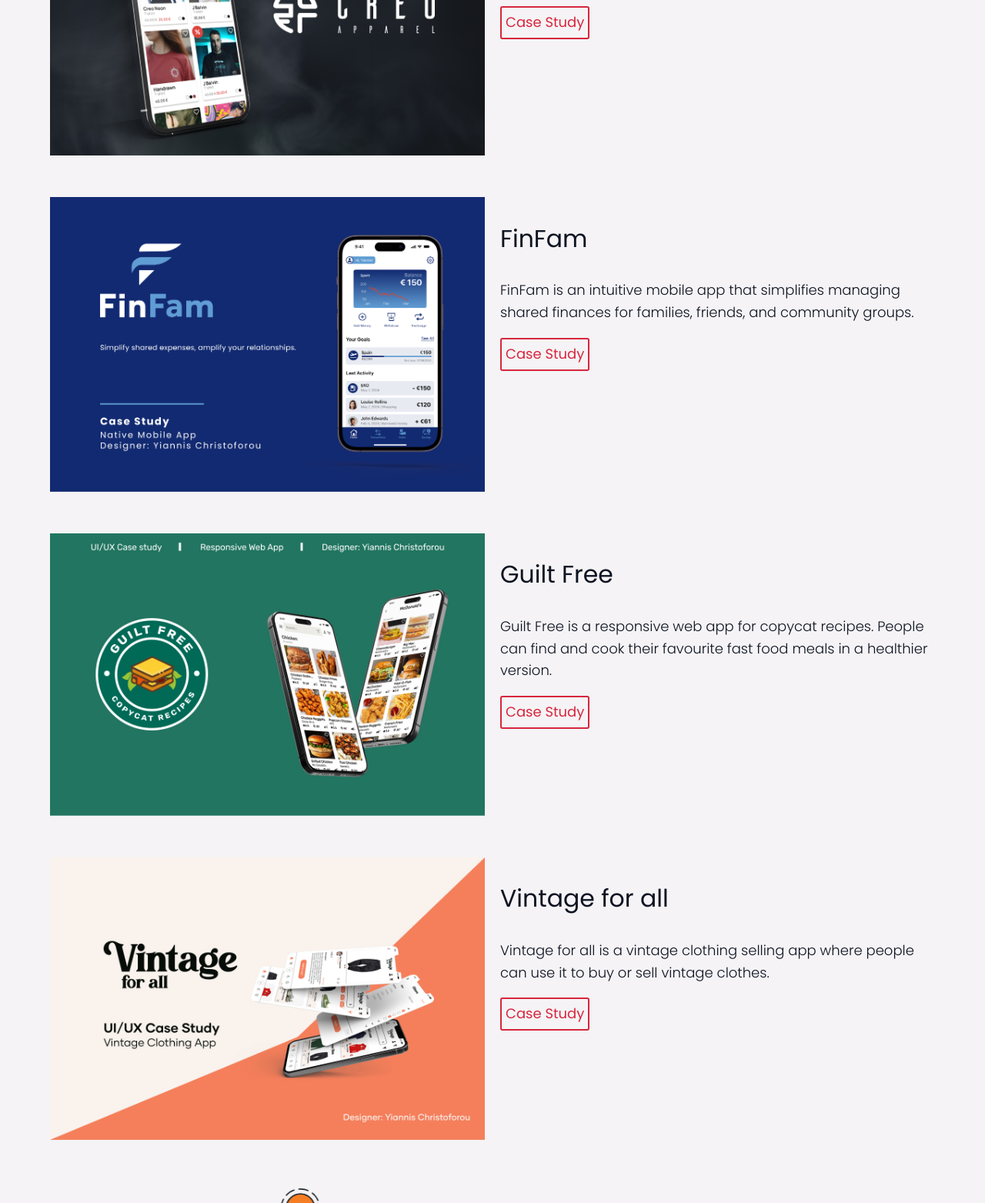
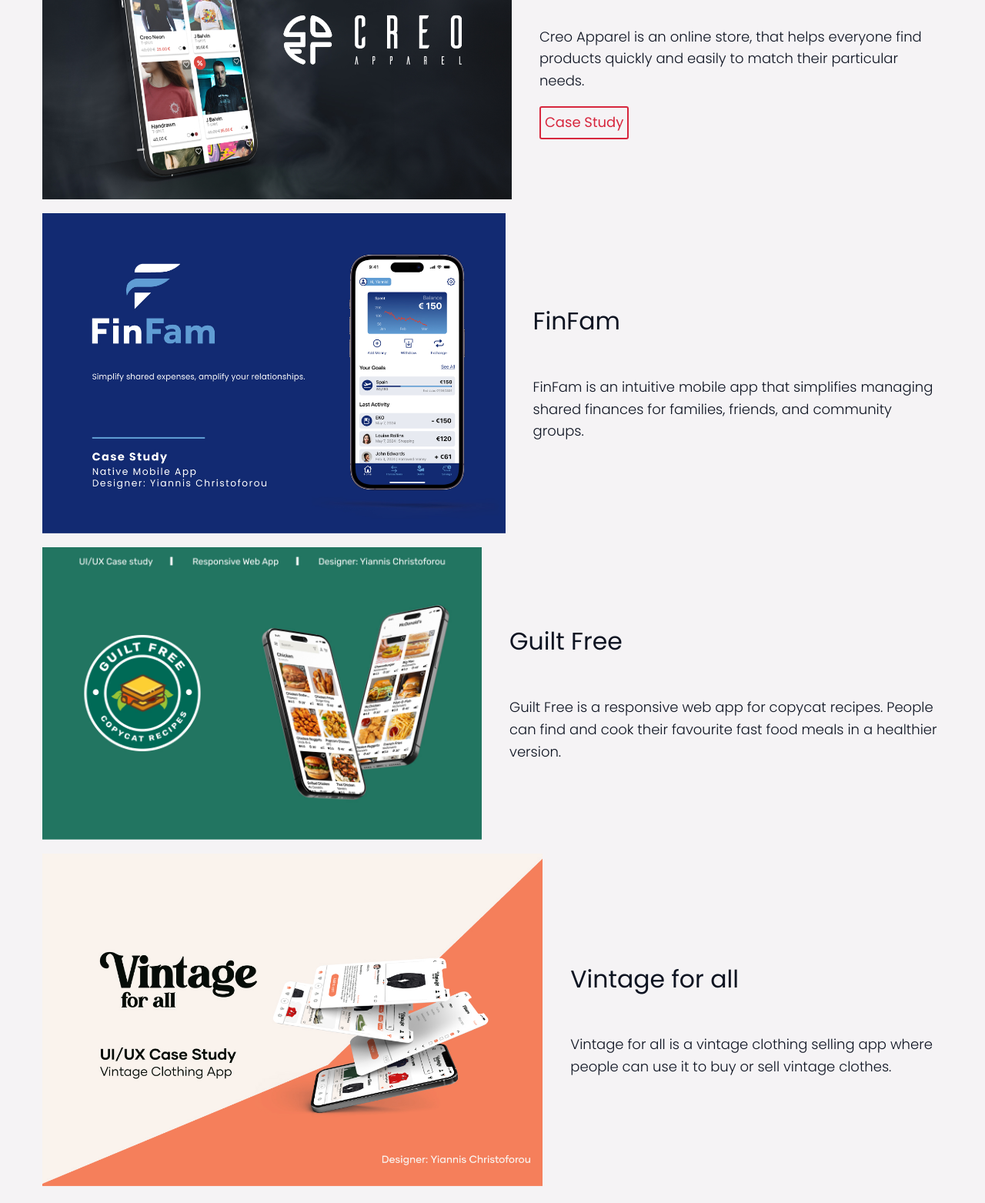
Before and after one commit to yiannischr/portfolio-site-yiannis-christoforou, a plain HTML site: page index.html in a window 1280 px wide. Shown: the part 699-2262 px from the top of the page at 77% size. Drawn offline with nearby package versions, Linux system fonts and the light colour scheme.

Commit message:
feedback changes

```diff
--- a/css/style.css
+++ b/css/style.css
@@ -6,6 +6,10 @@ Secondary Color (White): #FFFFFF
 Tertiary Color (Red): #D7263D
 */
 
+
+html {
+  scroll-behavior: smooth;
+}
 
 * {
   box-sizing: border-box;
@@ -77,16 +81,23 @@ nav > ul > li > a:active {
 
 #hero span {
   display: block;
+  font-size: 70%;
+  margin-top: 1em;
 }
 
 body {
     background-color: #F5F3F5;
-    padding: 99px 0;
     font-family: 'Poppins', sans-serif;
-    font-size: 16px; /* Sets the font size to 16px */
+    font-size: 1em; /* Sets the font size to 16px */
     font-weight: 300; /* Sets the font weight to 300 */
     line-height: 1.6; /* Sets the line-height to 1.6 * the font-size */
     color: #0D1321;
+  }
+
+  main {
+    font-size: 1em;
+    padding-block-start: 157.8px;
+    padding-block-start: 113.2px;
   }
 
   h1, h2, h3, h4 {
@@ -105,6 +116,7 @@ body {
   h3 {
     font-size: 1.75em;
     font-weight: 400;
+    margin-top: 0;
   }
   h4 {
     font-size: 1.35em;
@@ -224,14 +236,8 @@ body {
 
   .row {
     margin: 25px 0; /* 25px top and bottom, 0 left and right */
-
   }
 
-  .row::after {
-    content: "";
-    clear: both;
-    display: table;
-  }
 
   footer{
   background-color: #0D1321;
@@ -277,10 +283,46 @@ Medium devices (640px and larger)
     width: 50%;
   }
 
+  .project-card {
+    display:flex;
+    gap: 2em;
+  }
 
-  [class*="col-"] {
-    float: left;
-    padding: 10px;
+  .project-card-media-wrapper {
+    display: flex;
+  }
+
+  .project-card-content-wrapper {
+    display: flex;
+    flex-direction: column;
+    align-items: flex-start;
+    padding-block: 2em;
+    justify-content: center;
+  }
+
+  .project-img {
+    height: 100%;
+    padding-bottom: 1em;
+    object-fit: cover;
+  }
+
+  .about-wrapper {
+    display: flex;
+    gap: 2em;
+  }
+
+  .about-img{
+    height: 100%;
+    object-fit: cover;
+    object-position: 20%;
+  }
+
+  .my-role{
+    column-count: 3;
+  }
+
+  .skills-and-tools {
+    column-count: 2;
   }
 
   #skills-tools h3 { margin-top: 0;}
@@ -306,9 +348,6 @@ Large devices (1024px or larger)
     margin-top: 4px;
   }
 
-  main {
-    font-size: 18px;
-  }
 
   .col-lg-6 {
     width: 60%;
@@ -321,12 +360,6 @@ Large devices (1024px or larger)
   .col-lg-5 {
     width: 50%;
   }
-
-  [class*="col-"] {
-    float: left;
-    padding: 10px;
-  }
-
 
   .container {
     max-width: 1200px;
--- a/index.html
+++ b/index.html
@@ -34,7 +34,7 @@
 <body>
   <header id="navigation">
     <div class="container">
-      <img src="img/new_white_logo.svg" alt="Logo" class="logo">
+      <a href="index.html"><img src="img/new_white_logo.svg" alt="Logo" class="logo"></a>
       <nav>
         <ul class="navigation">
           <li><a href="index.html">Work</a></li>
@@ -56,14 +56,14 @@
       <div id="work">
         <div class="container">
           <h2>My Work</h2>
-          <div class="row">
-            <div class="column col-md-6 col-lg-7">
+          <div class="project-card">
+            <div class="project-card-media-wrapper">
               <picture>
                 <source srcset="img/creo apparel/image_creo_cover_600px.jpg" media="(max-width:767px)">
-                <img src="img/creo apparel/image_creo_cover_1200px.jpg" alt="My Image">
+                <img class="project-img" src="img/creo apparel/image_creo_cover_1200px.jpg" alt="My Image">
               </picture>
             </div>
-            <div class="column col-md-6 col-lg-5">
+            <div class="project-card-content-wrapper">
               <h3>Creo Apparel</h3>
               <p>
                 Creo Apparel is an online store, that helps everyone find products quickly and easily to match their
@@ -72,52 +72,49 @@
             </div>
           </div>
 
-          <div class="row">
-            <div class="column col-md-6 col-lg-7">
+          <div class="project-card">
+            <div class="project-card-media-wrapper">
               <picture>
                 <source srcset="img/finfam/image_finfam_cover_600px.jpg" media="(max-width:767px)">
-                <img src="img/finfam/image_finfam_cover_1200px.jpg" alt="My Image">
+                <img class="project-img" src="img/finfam/image_finfam_cover_1200px.jpg" alt="My Image">
               </picture>
             </div>
-            <div class="column col-md-6 col-lg-5">
+            <div class="project-card-content-wrapper">
               <h3>FinFam</h3>
               <p>
                 FinFam is an intuitive mobile app that simplifies managing shared finances for families, friends,
                 and community groups.</p>
-              <a href="" class="button">Case Study</a>
             </div>
           </div>
 
-          <div class="row">
-            <div class="column col-md-6 col-lg-7">
+          <div class="project-card">
+            <div class="project-card-media-wrapper">
               <picture>
                 <source srcset="img/guilt free/image_guiltfree_cover_600px.jpg" media="(max-width:767px)">
-                <img src="img/guilt free/image_guiltfree_cover_1200px.jpg" alt="My Image">
+                <img class="project-img" src="img/guilt free/image_guiltfree_cover_1200px.jpg" alt="My Image">
               </picture>
             </div>
-            <div class="column col-md-6 col-lg-5">
+            <div class="project-card-content-wrapper">
               <h3>Guilt Free</h3>
               <p>
                 Guilt Free is a responsive web app for copycat recipes. People can find and cook their favourite fast
                 food meals in a healthier version.</p>
-              <a href="" class="button">Case Study</a>
             </div>
           </div>
 
-          <div class="row">
-            <div class="column col-md-6 col-lg-7">
+          <div class="project-card">
+            <div class="project-card-media-wrapper">
               <picture>
                 <source srcset="img/vintage for all/image_vintage_cover_600px.jpg" media="(max-width:767px)">
-                <img src="img/vintage for all/image_vintage_cover_1200px.jpg" alt="My Image">
+                <img class="project-img" src="img/vintage for all/image_vintage_cover_1200px.jpg" alt="My Image">
               </picture>
             </div>
-            <div class="column col-md-6 col-lg-5">
+            <div class="project-card-content-wrapper">
               <h3>Vintage for all</h3>
               <p>
                 Vintage for all is a vintage clothing selling app where people can use it to buy or sell vintage
                 clothes.
               </p>
-              <a href="" class="button">Case Study</a>
             </div>
           </div>
 
@@ -1565,10 +1562,7 @@
             </div>
             <div class="column col-md-6 col-lg-5">
               <h3>CSS Animation</h3>
-              <p>
-                Animation svg
-              </p>
-              <a href="" class="button">Case Study</a>
+              <p>Coming soon...</p>
             </div>
           </div>
 
```
Also changed, not shown: about.html (+9 -9 lines), creo.html (+20 -10 lines).
